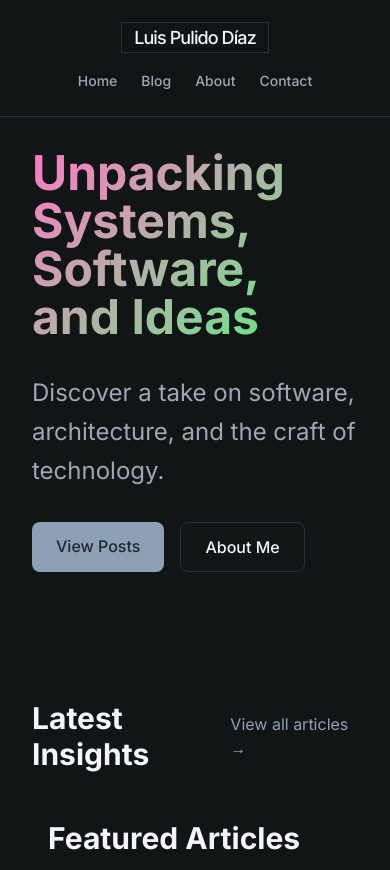
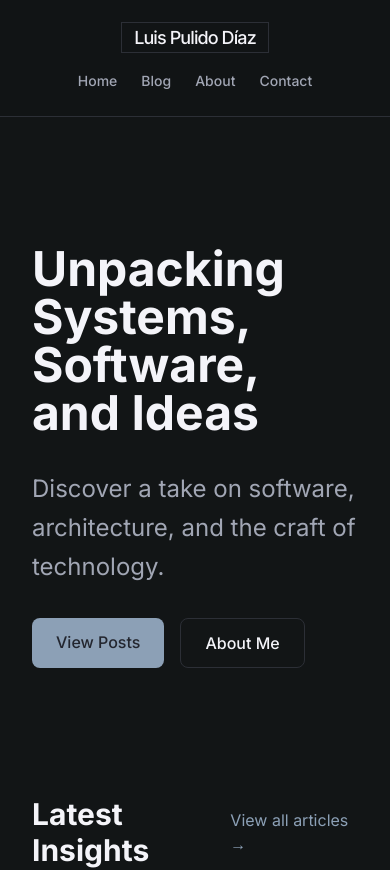
Before and after one commit to lpolish/luispulidocom-new-blog, a Next.js app: page / in a window 390 px wide. Shown: the top 870 px of the page. Built offline with nearby package versions, Linux system fonts and the light colour scheme; no server answers.

Commit message:
style(hero): remove gradient, use silver spectrum, add top padding for mobile header visibility

```diff
--- a/src/app/page.tsx
+++ b/src/app/page.tsx
@@ -10,10 +10,10 @@
   return (
     <div className="space-y-32 mb-32">
       {/* Hero Section */}
-      <section className="relative">
+      <section className="relative pt-24 md:pt-32">
         <div className="max-w-4xl mx-auto px-4">
           <div className="space-y-8">
-            <h1 className="text-5xl md:text-6xl font-bold hero-gradient">
+            <h1 className="text-5xl md:text-6xl font-bold text-text">
               Unpacking Systems, Software, and Ideas
             </h1>
             <p className="text-2xl text-textMuted leading-relaxed">
```
